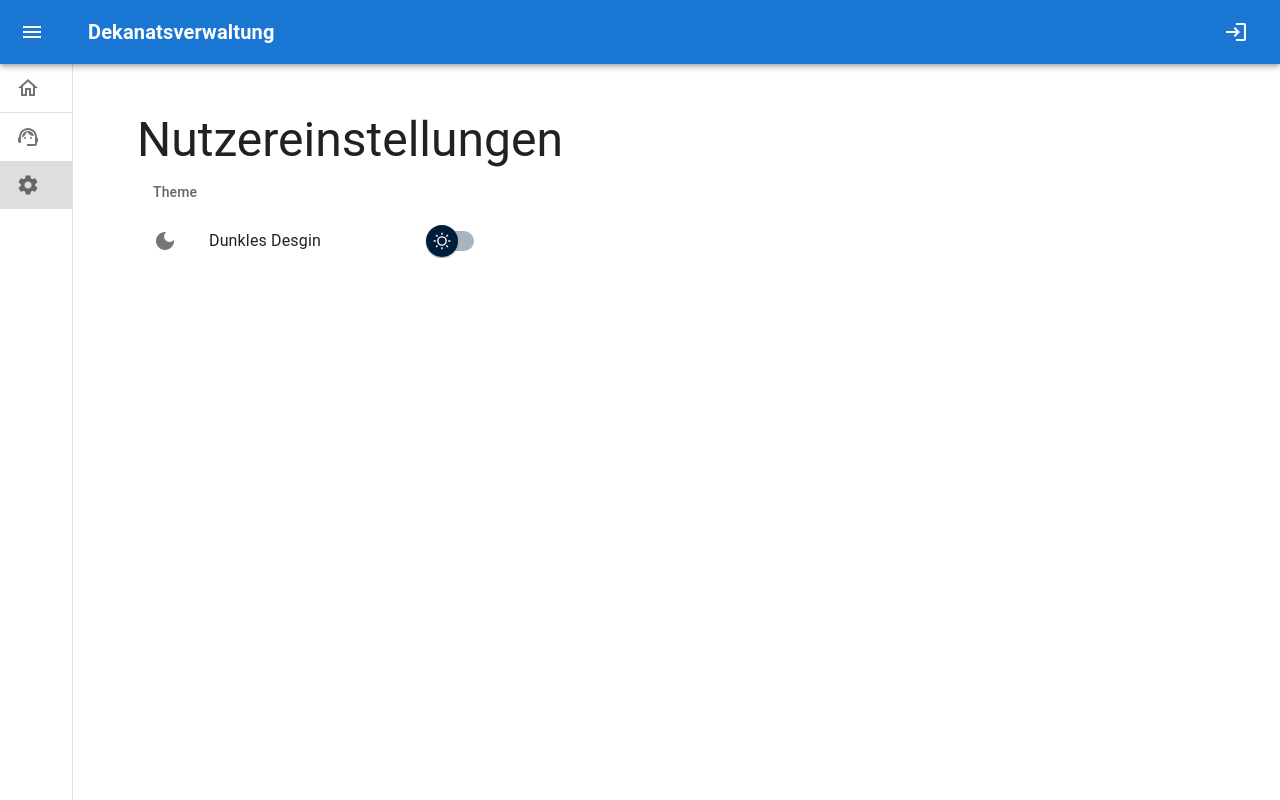
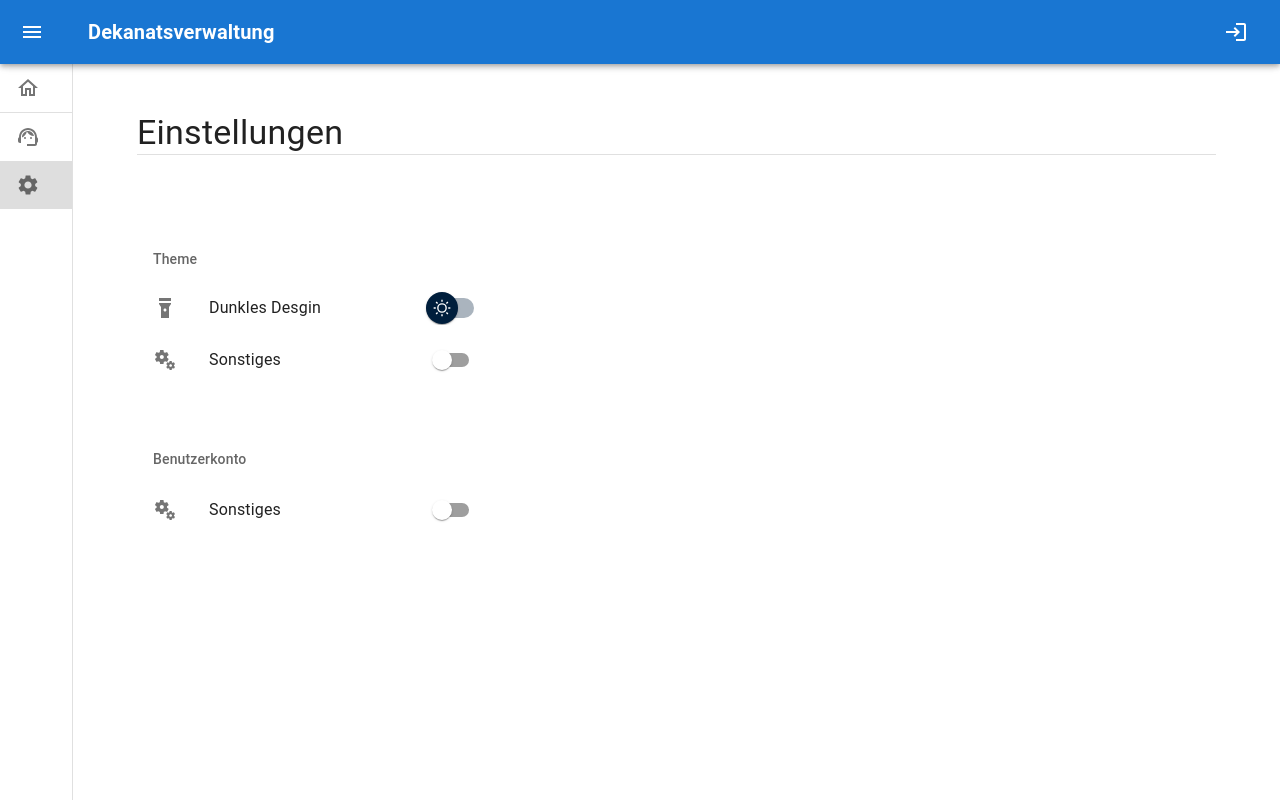
Before and after one commit to intutable/intutable, a Next.js app: page /settings in a window 1280 px wide. Built offline with nearby package versions, Linux system fonts and the light colour scheme; no server answers.

Commit message:
feat(settings page): add placeholders

```diff
--- a/src/pages/settings.tsx
+++ b/src/pages/settings.tsx
@@ -4,7 +4,7 @@ import {
     Typography,
     Button,
     Switch,
-    FormControlLabel,
+    Divider,
     styled,
     PaletteMode,
     List,
@@ -15,32 +15,71 @@ import {
 } from "@mui/material"
 import Title from "@components/Head/Title"
 import ThemeSwitch from "../components/ThemeSwitch/ThemeSwitch"
-import DarkModeIcon from "@mui/icons-material/DarkMode"
+import FlashlightOnIcon from "@mui/icons-material/FlashlightOn"
+import FlashlightOffIcon from "@mui/icons-material/FlashlightOff"
+import { useThemeToggler } from "./_app"
+import MiscellaneousServicesIcon from "@mui/icons-material/MiscellaneousServices"
 
 const Settings: NextPage = props => {
+    const { getTheme } = useThemeToggler()
     return (
         <>
             <Title title="Einstellungen" />
-            <Typography variant="h3" component="h1" color="inherit">
-                Nutzereinstellungen
-            </Typography>
+            <Typography variant={"h4"}>Einstellungen</Typography>
+            <Divider />
+
+            {/* Theme */}
             <List
                 sx={{
                     width: "100%",
                     maxWidth: 360,
-                    bgcolor: "background.paper",
+                    mt: 10,
                 }}
                 subheader={<ListSubheader>Theme</ListSubheader>}
             >
                 <ListItem>
                     <ListItemIcon>
-                        <DarkModeIcon />
+                        {getTheme() === "dark" ? (
+                            <FlashlightOffIcon />
+                        ) : (
+                            <FlashlightOnIcon />
+                        )}
                     </ListItemIcon>
                     <ListItemText
-                        id="switch-list-label-wifi"
+                        id="setting-theme-mode"
                         primary="Dunkles Desgin"
                     />
                     <ThemeSwitch />
+                </ListItem>
+                <ListItem>
+                    <ListItemIcon>
+                        <MiscellaneousServicesIcon />
+                    </ListItemIcon>
+                    <ListItemText
+                        id="setting-placeholder"
+                        primary="Sonstiges"
+                    />
+                    <Switch />
+                </ListItem>
+            </List>
+
+            <List
+                sx={{
+                    width: "100%",
+                    maxWidth: 360,
+                    mt: 5,
+                }}
+                subheader={<ListSubheader>Benutzerkonto</ListSubheader>}
+            >
+                <ListItem>
+                    <ListItemIcon>
+                        <MiscellaneousServicesIcon />
+                    </ListItemIcon>
+                    <ListItemText
+                        id="setting-placeholder"
+                        primary="Sonstiges"
+                    />
+                    <Switch />
                 </ListItem>
             </List>
         </>
```
